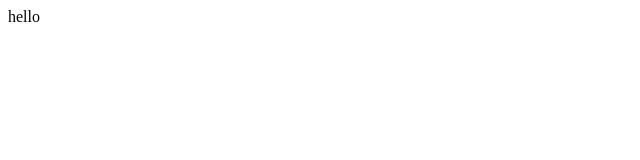
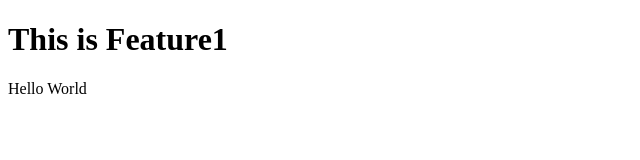
Before and after one commit to Rutuja9604/LocalRepo, a plain HTML site: page index.html in a window 1280 px wide. Shown: the whole page, without its empty margins (0-640 px from the left). Drawn offline with Linux system fonts and the light colour scheme.

Commit message:
Add new branch and enter the h1 tag

```diff
--- a/index.html
+++ b/index.html
@@ -1 +1,13 @@
-<p>hello</p>
+<!DOCTYPE html>
+<html lang="en">
+<head>
+    <meta charset="UTF-8">
+    <meta name="viewport" content="width=device-width, initial-scale=1.0">
+    <title>Document</title>
+</head>
+<body>
+    <h1>This is Feature1</h1>
+    <p>Hello World</p>
+
+</body>
+</html>
```
